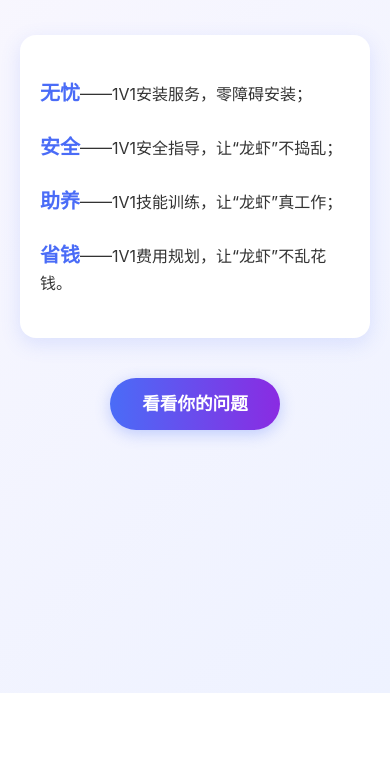
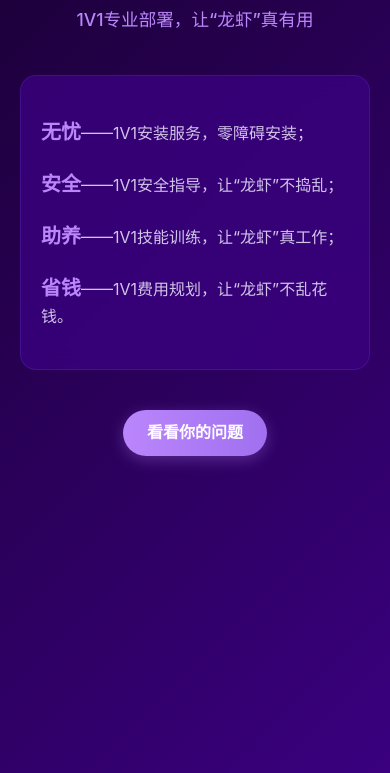
Before and after one commit to weizzmt/openclaw-demo, a website built with webpack: page index.html in a window 390 px wide. Shown: the part 151-924 px from the top of the page. Before the commit the page ends 844 px from the top, so only its background shows below. Built offline with nearby package versions, Linux system fonts and the light colour scheme.

Commit message:
首页风格调整

```diff
--- a/css/home.css
+++ b/css/home.css
@@ -6,27 +6,30 @@
 }
 
 body {
-  font-family: -apple-system, BlinkMacSystemFont, "Helvetica Neue", "Microsoft YaHei", sans-serif;
-  background: linear-gradient(135deg, #f9f7fe 0%, #eef2ff 100%);
-  color: #2d2b55;
+  font-family: -apple-system, BlinkMacSystemFont, "Microsoft YaHei", sans-serif;
+  background: linear-gradient(135deg, #1a0033, #3a007f);
+  color: #e6e6ff;
   line-height: 1.6;
-  padding: 40px 20px;
   min-height: 100vh;
+  padding: 0;
 }
+
+/* 导航栏已在 common.css 中定义，此处无需重复 */
 
 .container {
   max-width: 700px;
-  margin: 0 auto;
+  margin: 80px auto 0;
+  padding: 0 20px;
   text-align: center;
 }
 
-/* 主标题 */
+/* 主标题：保留小写风格，但使用柔和高亮色 */
 .main-title {
   font-size: 3.2rem;
   font-weight: 800;
   letter-spacing: -1px;
   margin-bottom: 16px;
-  background: linear-gradient(90deg, #4a6cf7, #8a2be2);
+  background: linear-gradient(90deg, #bb86fc, #d0bcff);
   -webkit-background-clip: text;
   background-clip: text;
   color: transparent;
@@ -36,53 +39,77 @@ body {
 /* 副标题 */
 .subtitle {
   font-size: 1.3rem;
-  color: #5a5a8a;
+  color: #bb86fc;
   margin-bottom: 40px;
   font-weight: 500;
 }
 
-/* 卖点列表 */
+/* 卖点区域：卡片化设计，匹配 price.html 风格 */
 .features {
+  background: rgba(58, 0, 127, 0.8);
+  backdrop-filter: blur(10px);
+  border-radius: 16px;
+  padding: 30px;
+  border: 1px solid rgba(100, 50, 200, 0.3);
+  margin-bottom: 40px;
   text-align: left;
-  background: white;
-  padding: 30px;
-  border-radius: 16px;
-  box-shadow: 0 6px 20px rgba(74, 108, 247, 0.15);
-  margin-bottom: 40px;
 }
 
 .feature-item {
   font-size: 1.15rem;
-  margin: 22px 0;
-  color: #333;
+  margin: 20px 0;
+  color: #d1c4e9;
 }
 
 .feature-key {
   font-weight: 700;
-  color: #4a6cf7;
+  color: #bb86fc;
   font-size: 1.25rem;
 }
 
-/* 返回顶部按钮 */
+/* CTA 按钮 */
+.cta-section {
+  margin-top: 30px;
+}
+
+.cta-button {
+  display: inline-block;
+  padding: 12px 32px;
+  background: linear-gradient(90deg, #bb86fc, #a070f0);
+  color: white;
+  text-decoration: none;
+  border-radius: 30px;
+  font-size: 1.1rem;
+  font-weight: 600;
+  transition: all 0.3s ease;
+  box-shadow: 0 4px 15px rgba(187, 134, 252, 0.3);
+}
+
+.cta-button:hover {
+  transform: translateY(-2px);
+  box-shadow: 0 6px 20px rgba(187, 134, 252, 0.5);
+}
+
+/* 返回顶部按钮（复用其他页面样式） */
 .back-to-top {
   position: fixed;
   bottom: 30px;
   right: 30px;
   width: 50px;
   height: 50px;
-  background: #4a6cf7;
+  background: #bb86fc;
   color: white;
   border: none;
   border-radius: 50%;
   font-weight: bold;
   cursor: pointer;
   display: none;
-  box-shadow: 0 4px 10px rgba(74, 108, 247, 0.4);
+  box-shadow: 0 4px 10px rgba(187, 134, 252, 0.4);
   transition: all 0.3s ease;
 }
 
 .back-to-top:hover {
-  background: #3a5ce5;
+  background: #b269f7;
   transform: translateY(-2px);
 }
 
@@ -104,27 +131,8 @@ body {
     font-size: 1rem;
   }
 
-  /* CTA 按钮区域 */
-  .cta-section {
-    margin-top: 40px;
+  .cta-button {
+    padding: 10px 24px;
+    font-size: 1rem;
   }
-
-  .cta-button {
-    display: inline-block;
-    padding: 12px 32px;
-    background: linear-gradient(90deg, #4a6cf7, #8a2be2);
-    color: white;
-    text-decoration: none;
-    border-radius: 30px;
-    font-size: 1.1rem;
-    font-weight: 600;
-    transition: all 0.3s ease;
-    box-shadow: 0 4px 15px rgba(74, 108, 247, 0.3);
-  }
-
-  .cta-button:hover {
-    transform: translateY(-2px);
-    box-shadow: 0 6px 20px rgba(74, 108, 247, 0.5);
-  }
-
 }
--- a/index.html
+++ b/index.html
@@ -31,7 +31,7 @@
 
 <div class="container">
   <h1 class="main-title">open claw</h1>
-  <p class="subtitle">1V1专业部署、让“龙虾”真有用</p>
+  <p class="subtitle">1V1专业部署，让“龙虾”真有用</p>
 
   <div class="features">
     <div class="feature-item">
@@ -56,7 +56,6 @@
   <button id="backToTop" class="back-to-top">顶部</button>
 </div>
 
-<!-- 导航交互脚本 -->
 <script>
   // 汉堡菜单控制
   const hamburger = document.getElementById('hamburger');
@@ -66,7 +65,6 @@
     hamburger.addEventListener('click', () => {
       navLinks.classList.toggle('active');
 
-      // 汉堡图标动画
       const spans = hamburger.querySelectorAll('span');
       if (navLinks.classList.contains('active')) {
         spans[0].style.transform = 'rotate(45deg) translate(5px, 5px)';
@@ -79,11 +77,9 @@
       }
     });
 
-    // 点击链接后自动收起菜单（提升手机体验）
     navLinks.querySelectorAll('a').forEach(link => {
       link.addEventListener('click', () => {
         navLinks.classList.remove('active');
-        // 重置图标
         const spans = hamburger.querySelectorAll('span');
         spans[0].style.transform = 'rotate(0) translate(0, 0)';
         spans[1].style.opacity = '1';
@@ -92,17 +88,17 @@
     });
   }
 
-  // 返回顶部功能
-  document.getElementById('backToTop').addEventListener('click', () => {
-    window.scrollTo({ top: 0, behavior: 'smooth' });
-  });
+  // 返回顶部
+  const backToTopBtn = document.getElementById('backToTop');
+  if (backToTopBtn) {
+    backToTopBtn.onclick = function () {
+      window.scrollTo({ top: 0, behavior: 'smooth' });
+    };
 
-  window.addEventListener('scroll', () => {
-    const btn = document.getElementById('backToTop');
-    if (btn) {
-      btn.style.display = window.scrollY > 300 ? 'block' : 'none';
-    }
-  });
+    window.addEventListener('scroll', function () {
+      backToTopBtn.style.display = window.pageYOffset > 300 ? 'block' : 'none';
+    });
+  }
 </script>
 </body>
 </html>
```
